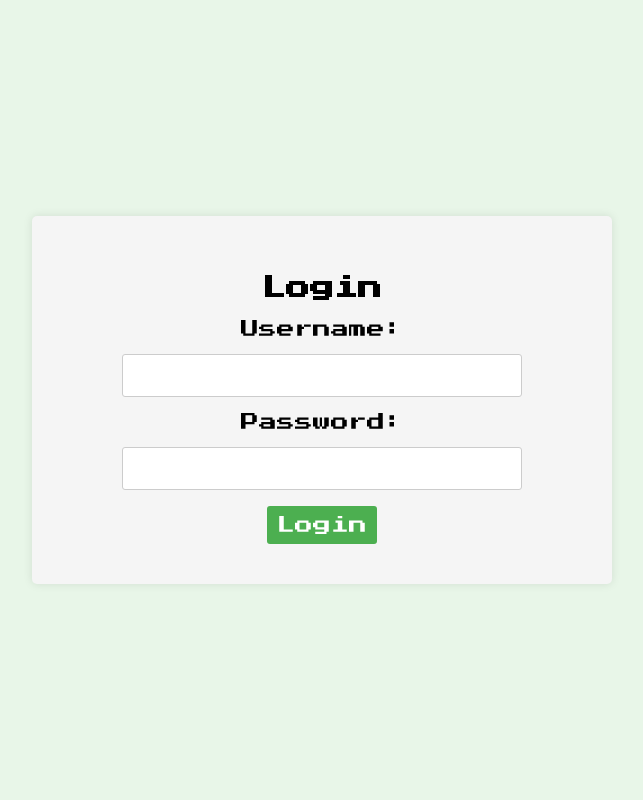
After one commit to cainlone/capstone_CozyCrops, a PHP site: page /login.html in a window 1280 px wide. The commit adds this page. Shown: the whole page, without its empty margins (318-961 px from the left). Run offline with PHP 8.4, Linux system fonts and the light colour scheme.

Commit message:
commit changes and additions

```diff
--- /dev/null
+++ b/css/login.css
@@ -0,0 +1,69 @@
+/* Apply font and set background color */
+body {
+  font-family: 'Press Start 2P', cursive;
+  background-color: #e8f6e8;
+  margin: 0;
+  padding: 0;
+  display: flex;
+  justify-content: center;
+  align-items: center;
+  height: 100vh;
+}
+
+/* Style for the container */
+div {
+  background-color: whitesmoke;
+  padding: 40px;
+  border-radius: 5px;
+  box-shadow: 0px 0px 10px rgba(0, 0, 0, 0.1);
+  text-align: center;
+  width: 500px;
+}
+
+/* Style for the heading */
+h2 {
+  margin-bottom: 20px;
+  font-size: 24px;
+}
+
+/* Style for the form */
+form {
+  text-align: center;
+  margin: 0 auto;
+  width: 80%;
+}
+
+/* Style for labels */
+label {
+  display: block;
+  font-size: 18px;
+}
+
+/* Style for input fields */
+input[type="text"],
+input[type="password"] {
+  width: 100%;
+  margin: 0 auto;
+  display: block;
+  padding: 10px;
+  font-size: 18px;
+  border-radius: 3px;
+  border: 1px solid #ccc;
+  box-sizing: border-box;
+}
+
+/* Style for the submit button */
+.submitButton {
+  background-color: #4CAF50;
+  color: white;
+  cursor: pointer;
+  border: none;
+  padding: 10px;
+  border-radius: 3px;
+  font-family: 'Press Start 2P', cursive;
+  font-size: 18px;
+}
+
+.submitButton:hover {
+  background-color: #45a049;
+}
--- /dev/null
+++ b/login.html
@@ -0,0 +1,50 @@
+<!DOCTYPE html>
+<html lang="en">
+<head>
+  <meta charset="UTF-8">
+  <meta name="viewport" content="width=device-width, initial-scale=1.0">
+  <title>Login</title>
+  <link rel="stylesheet" href="css/login.css">
+  <!-- <label for="stylesheet" href="css/main.css"></label> -->
+  <link href="https://fonts.googleapis.com/css2?family=Press+Start+2P&display=swap" rel="stylesheet">
+</head>
+<body>
+  <div>
+    <h2>Login</h2>
+    <form id="loginForm" action="" method="post">
+      <label for="username">Username:</label><br>
+      <input type="text" id="username" name="username" required><br>
+
+      <label for="password">Password:</label><br>
+      <input type="password" id="password" name="password" required><br>
+
+      <input type="submit" class="submitButton" value="Login">
+
+    </form>
+  </div>
+
+  <script>
+    document.getElementById("loginForm").addEventListener("submit", function(event) {
+      event.preventDefault();
+
+      //get username and password from form
+      var username = document.getElementById("username").value;
+      var password = document.getElementById("password").value;
+
+      //placeholder
+      //eventually change this part so info will be sent to sever-side
+      if(username === "your_username" && password === "your_password") {
+
+        //successful login
+        //not sure where to send just yet
+        window.location.href = "";
+      } else {
+        //failed login
+        alert("Invalid username or password. Please try again.");
+      }
+    })
+  </script>
+
+
+</body>
+</html>
```
Also changed, not shown: createAccount.html (added, +47 -0 lines), css/createAccount.css (added, +63 -0 lines), css/main.css (+36 -72 lines), index.html (+14 -5 lines), js/main.js (+4 -4 lines), 1 other file.
